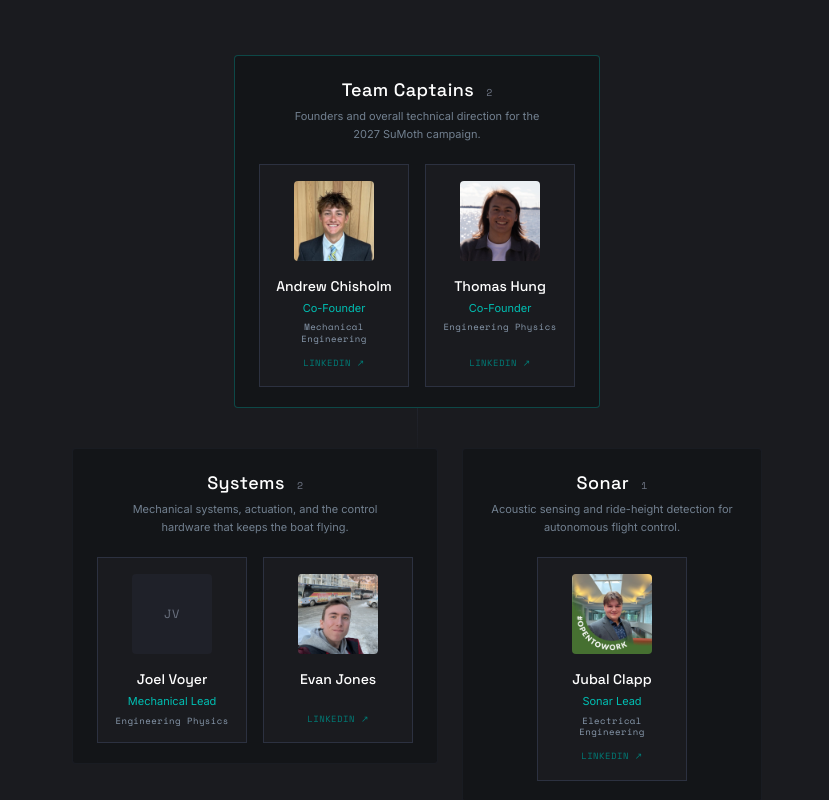
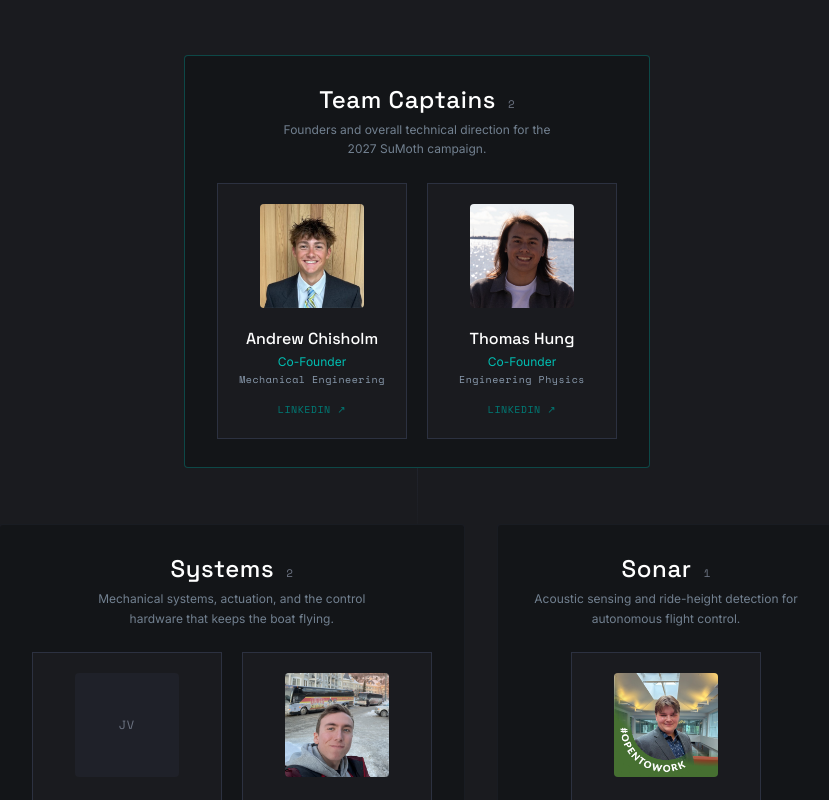
Before and after one commit to chizzyandy/aquafoilwebsite, a Next.js app: page /team in a window 1280 px wide. Shown: the part 1000-1800 px from the top of the page, without its empty margins (223-1052 px from the left). Built offline with nearby package versions, Linux system fonts and the light colour scheme.

Commit message:
Update page.tsx

```diff
--- a/src/app/team/page.tsx
+++ b/src/app/team/page.tsx
@@ -21,21 +21,21 @@ function initials(name: string) {
 
 function MemberCard({ member }: { member: TeamMember }) {
   return (
-    <div className="card-dark p-3 sm:p-4 w-[132px] sm:w-[150px] flex flex-col justify-between">
+    <div className="card-dark p-4 sm:p-5 w-[140px] sm:w-[190px] flex flex-col justify-between">
       <div>
-        <div className="relative w-20 h-20 mx-auto bg-slate/30 mb-4 flex items-center justify-center rounded-sm overflow-hidden">
+        <div className="relative w-24 h-24 sm:w-[104px] sm:h-[104px] mx-auto bg-slate/30 mb-4 sm:mb-5 flex items-center justify-center rounded-sm overflow-hidden">
           {member.image ? (
-            <Image src={member.image} alt={member.name} fill sizes="80px" className="object-cover" />
+            <Image src={member.image} alt={member.name} fill sizes="(min-width: 640px) 104px, 96px" className="object-cover" />
           ) : (
-            <span className="text-label text-mid text-xs">{initials(member.name)}</span>
+            <span className="text-label text-mid text-sm">{initials(member.name)}</span>
           )}
         </div>
-        <h3 className="font-display text-sm font-medium text-white text-center leading-snug mb-1">
+        <h3 className="font-display text-sm sm:text-base font-medium text-white text-center leading-snug mb-1">
           {member.name}
         </h3>
-        {member.role && <p className="text-[11px] text-signal text-center mb-1">{member.role}</p>}
+        {member.role && <p className="text-[11px] sm:text-xs text-signal text-center mb-1">{member.role}</p>}
         {member.discipline && (
-          <p className="text-[9px] text-steel font-mono tracking-wider text-center leading-tight">
+          <p className="text-[9px] sm:text-[10px] text-steel font-mono tracking-wider text-center leading-tight">
             {member.discipline}
           </p>
         )}
@@ -45,7 +45,7 @@ function MemberCard({ member }: { member: TeamMember }) {
           href={member.linkedin}
           target="_blank"
           rel="noopener noreferrer"
-          className="mt-3 text-[9px] text-signal-deep hover:text-signal transition-colors font-mono uppercase tracking-wider text-center"
+          className="mt-3 sm:mt-4 text-[9px] sm:text-[10px] text-signal-deep hover:text-signal transition-colors font-mono uppercase tracking-wider text-center"
         >
           LinkedIn ↗
         </a>
@@ -57,15 +57,15 @@ function MemberCard({ member }: { member: TeamMember }) {
 /** One sub-team, boxed so the grouping reads as a unit. */
 function TeamGroup({ team }: { team: SubTeam }) {
   return (
-    <div className="border border-slate/25 bg-void/40 rounded-sm px-4 sm:px-6 py-5 max-w-full min-w-0 sm:min-w-[230px]">
+    <div className="border border-slate/25 bg-void/40 rounded-sm px-5 sm:px-8 py-6 sm:py-7 max-w-full min-w-0 sm:min-w-[260px]">
       <div className="flex items-baseline justify-center gap-3 mb-1">
-        <h3 className="font-display text-lg font-medium text-white tracking-wide">{team.name}</h3>
-        <span className="text-[10px] text-mid font-mono">{team.members.length}</span>
+        <h3 className="font-display text-xl sm:text-2xl font-medium text-white tracking-wide">{team.name}</h3>
+        <span className="text-[11px] text-mid font-mono">{team.members.length}</span>
       </div>
-      <p className="text-[11px] text-steel/80 text-center max-w-[36ch] mx-auto mb-5 leading-relaxed">
+      <p className="text-[11px] sm:text-xs text-steel/80 text-center max-w-[36ch] mx-auto mb-5 sm:mb-6 leading-relaxed">
         {team.blurb}
       </p>
-      <div className="flex flex-wrap justify-center gap-3 sm:gap-4">
+      <div className="flex flex-wrap justify-center gap-3 sm:gap-5">
         {team.members.map((member) => (
           <MemberCard key={member.name} member={member} />
         ))}
@@ -76,7 +76,7 @@ function TeamGroup({ team }: { team: SubTeam }) {
 
 /** Vertical rule linking one pyramid row to the next. */
 function Connector() {
-  return <div className="w-px h-10 bg-gradient-to-b from-slate/40 to-slate/10 mx-auto" aria-hidden />;
+  return <div className="w-px h-12 sm:h-14 bg-gradient-to-b from-slate/40 to-slate/10 mx-auto" aria-hidden />;
 }
 
 export default function TeamPage() {
@@ -134,15 +134,15 @@ export default function TeamPage() {
             <div className="flex flex-col items-center">
 
               {/* Apex: Team Captains */}
-              <div className="border border-signal/30 bg-void/40 rounded-sm px-4 sm:px-6 py-5">
+              <div className="border border-signal/30 bg-void/40 rounded-sm px-5 sm:px-8 py-6 sm:py-7">
                 <div className="flex items-baseline justify-center gap-3 mb-1">
-                  <h3 className="font-display text-lg font-medium text-white tracking-wide">Team Captains</h3>
-                  <span className="text-[10px] text-mid font-mono">{captains.length}</span>
+                  <h3 className="font-display text-xl sm:text-2xl font-medium text-white tracking-wide">Team Captains</h3>
+                  <span className="text-[11px] text-mid font-mono">{captains.length}</span>
                 </div>
-                <p className="text-[11px] text-steel/80 text-center max-w-[36ch] mx-auto mb-5 leading-relaxed">
+                <p className="text-[11px] sm:text-xs text-steel/80 text-center max-w-[36ch] mx-auto mb-5 sm:mb-6 leading-relaxed">
                   Founders and overall technical direction for the 2027 SuMoth campaign.
                 </p>
-                <div className="flex flex-wrap justify-center gap-3 sm:gap-4">
+                <div className="flex flex-wrap justify-center gap-3 sm:gap-5">
                   {captains.map((member) => (
                     <MemberCard key={member.name} member={member} />
                   ))}
@@ -153,7 +153,7 @@ export default function TeamPage() {
               {teamTiers.map((tier, i) => (
                 <div key={i} className="w-full flex flex-col items-center">
                   <Connector />
-                  <div className="flex flex-wrap justify-center items-start gap-4 sm:gap-6">
+                  <div className="flex flex-wrap justify-center items-start gap-5 sm:gap-8">
                     {tier.map((team) => (
                       <TeamGroup key={team.name} team={team} />
                     ))}
```
